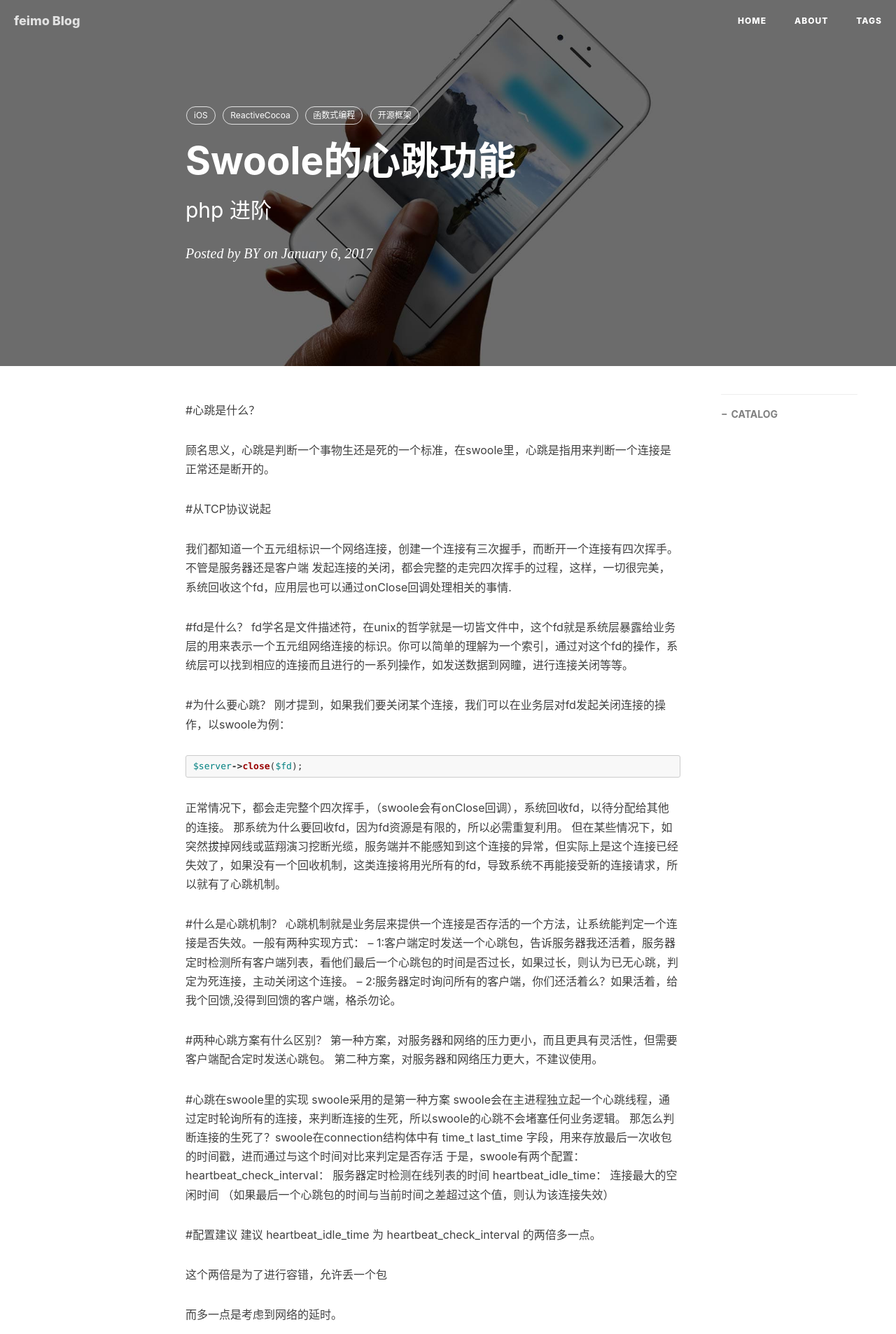
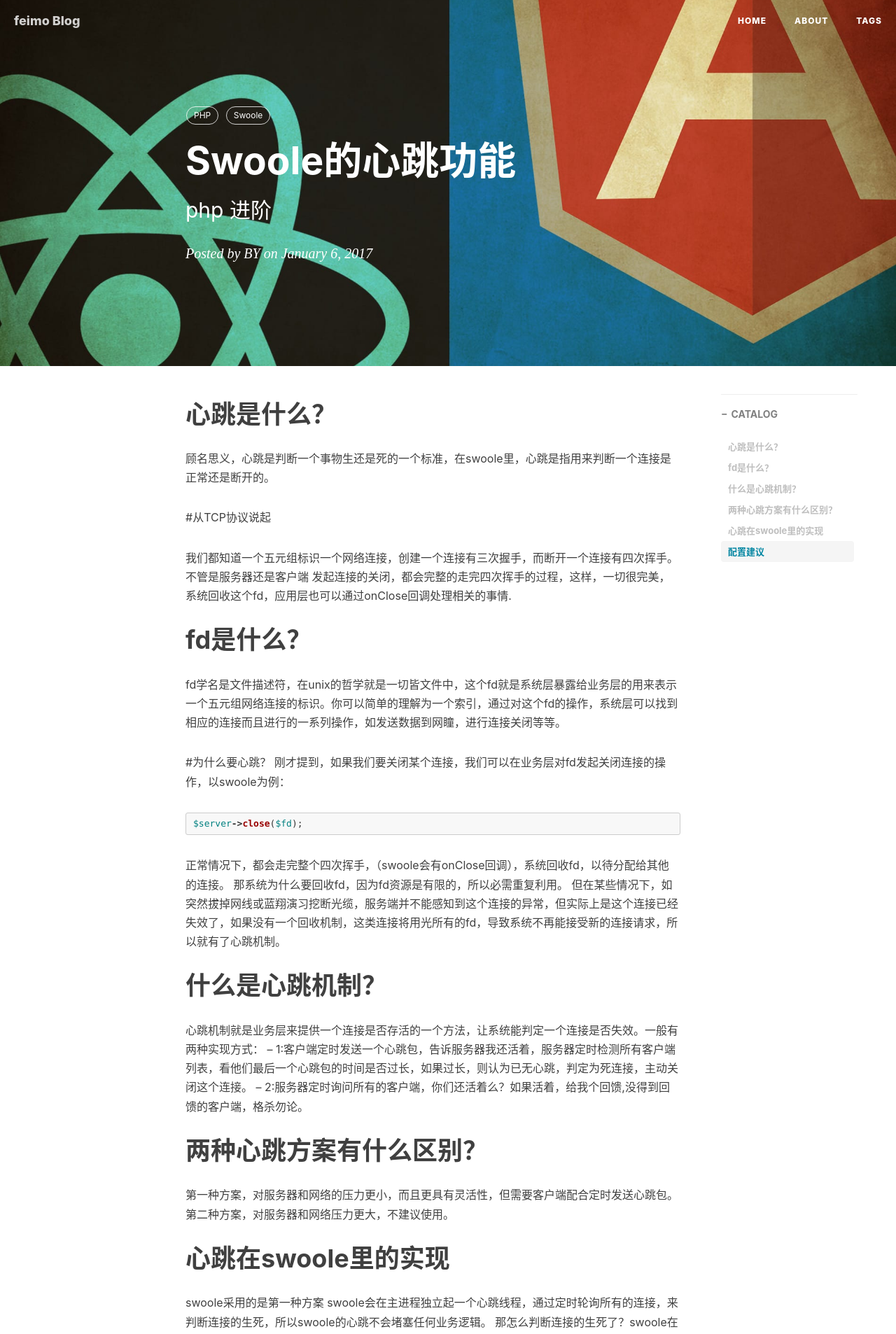
Before and after one commit to feimoc/feimoc.github.io, a Jekyll site: the page built from _posts/2017-11-16-Swoole的心跳功能.md, in a window 1280 px wide. Shown: the top 1906 px of the page at 70% size. Built offline with Jekyll 4.4.1, drawn with Linux system fonts in a browser that asks for light colours; nearby versions of some CDN libraries; comment, search, counter and statistics services are not loaded; some of the changed text lies outside the part shown.

Commit message:
Update article

```diff
--- a/_posts/2017-11-16-Swoole的心跳功能.md
+++ b/_posts/2017-11-16-Swoole的心跳功能.md
@@ -4,15 +4,13 @@
 subtitle:   php 进阶
 date:       2017-01-06
 author:     BY
-header-img: img/post-bg-ios9-web.jpg
+header-img: img/post-bg-re-vs-ng2.jpg
 catalog: true
 tags:
-    - iOS
-    - ReactiveCocoa
-    - 函数式编程
-    - 开源框架
+    - PHP
+    - Swoole
 ---
-#心跳是什么？
+# 心跳是什么？
 
 顾名思义，心跳是判断一个事物生还是死的一个标准，在swoole里，心跳是指用来判断一个连接是正常还是断开的。
 
@@ -21,7 +19,7 @@
 我们都知道一个五元组标识一个网络连接，创建一个连接有三次握手，而断开一个连接有四次挥手。不管是服务器还是客户端
 发起连接的关闭，都会完整的走完四次挥手的过程，这样，一切很完美，系统回收这个fd，应用层也可以通过onClose回调处理相关的事情.
 
-#fd是什么？
+# fd是什么？
 fd学名是文件描述符，在unix的哲学就是一切皆文件中，这个fd就是系统层暴露给业务层的用来表示一个五元组网络连接的标识。你可以简单的理解为一个索引，通过对这个fd的操作，系统层可以找到相应的连接而且进行的一系列操作，如发送数据到网瞳，进行连接关闭等等。
 
 #为什么要心跳？
@@ -33,18 +31,18 @@
 那系统为什么要回收fd，因为fd资源是有限的，所以必需重复利用。
 但在某些情况下，如突然拔掉网线或蓝翔演习挖断光缆，服务端并不能感知到这个连接的异常，但实际上是这个连接已经失效了，如果没有一个回收机制，这类连接将用光所有的fd，导致系统不再能接受新的连接请求，所以就有了心跳机制。
 
-#什么是心跳机制？
+# 什么是心跳机制？
 心跳机制就是业务层来提供一个连接是否存活的一个方法，让系统能判定一个连接是否失效。一般有两种实现方式：
 --
 1:客户端定时发送一个心跳包，告诉服务器我还活着，服务器定时检测所有客户端列表，看他们最后一个心跳包的时间是否过长，如果过长，则认为已无心跳，判定为死连接，主动关闭这个连接。
 --
 2:服务器定时询问所有的客户端，你们还活着么？如果活着，给我个回馈,没得到回馈的客户端，格杀勿论。
 
-#两种心跳方案有什么区别？
+# 两种心跳方案有什么区别？
 第一种方案，对服务器和网络的压力更小，而且更具有灵活性，但需要客户端配合定时发送心跳包。
 第二种方案，对服务器和网络压力更大，不建议使用。
 
-#心跳在swoole里的实现
+# 心跳在swoole里的实现
 swoole采用的是第一种方案
 swoole会在主进程独立起一个心跳线程，通过定时轮询所有的连接，来判断连接的生死，所以swoole的心跳不会堵塞任何业务逻辑。
 那怎么判断连接的生死了？swoole在connection结构体中有 time_t last_time 字段，用来存放最后一次收包的时间戳，进而通过与这个时间对比来判定是否存活
@@ -52,7 +50,7 @@
 heartbeat_check_interval： 服务器定时检测在线列表的时间
 heartbeat_idle_time：      连接最大的空闲时间 （如果最后一个心跳包的时间与当前时间之差超过这个值，则认为该连接失效）
 
-#配置建议
+# 配置建议
 建议 heartbeat_idle_time 为 heartbeat_check_interval 的两倍多一点。
 
 这个两倍是为了进行容错，允许丢一个包
```
